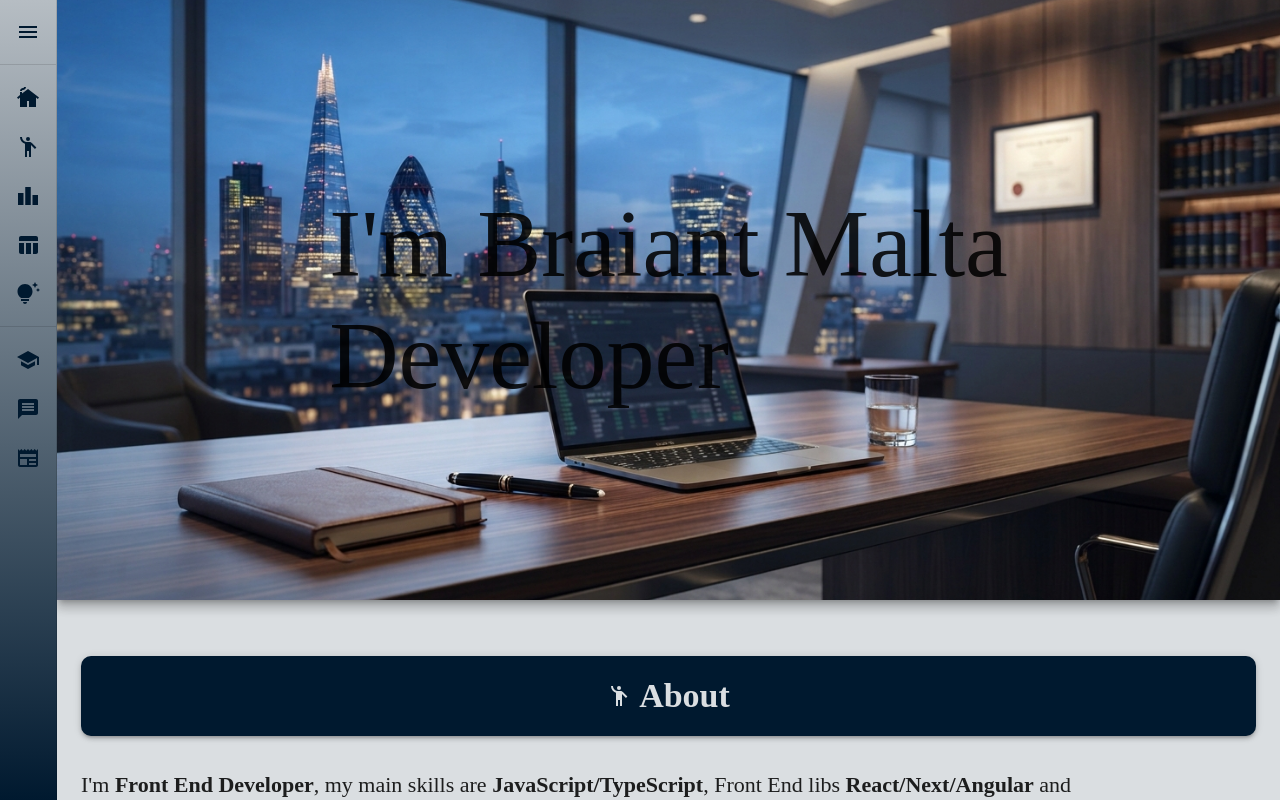
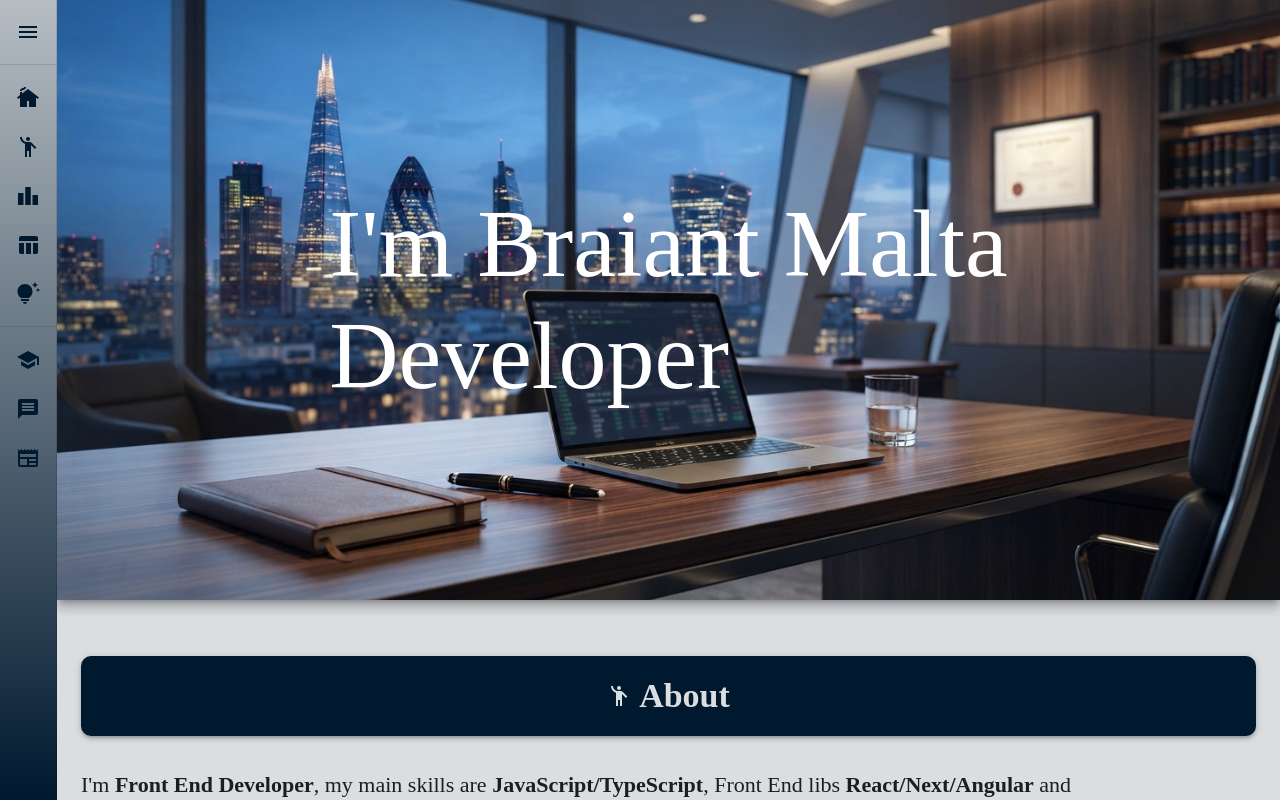
Before and after one commit to mrbraiant/new-portfolio, a Next.js app: page / in a window 1280 px wide. Shown: the top 800 px of the page. Built offline with nearby package versions, Linux system fonts and the light colour scheme; a web font is replaced by a local one.

Commit message:
fix: fix h1 color

```diff
--- a/src/app/components/layout/images/mainImage/index.tsx
+++ b/src/app/components/layout/images/mainImage/index.tsx
@@ -30,7 +30,7 @@ export const MainImage = () => {
         }}
       /> */}
       <Wrapper>
-        <AnimatedTitle type="h1">
+        <AnimatedTitle type="h1" color="white">
           I&apos;m Braiant Malta <br /> Developer
         </AnimatedTitle>
       </Wrapper>
--- a/src/app/components/layout/images/style.ts
+++ b/src/app/components/layout/images/style.ts
@@ -29,7 +29,6 @@ export const AnimatedTitle = styled(Text)(
   ({ theme }) => ({
     textAlign: 'center',
     fontWeight: 800,
-    color: 'white',
     animation: `${fadeInUp} 1s cubic-bezier(0.16, 1, 0.3, 1) forwards`,
   }),
 );
```
